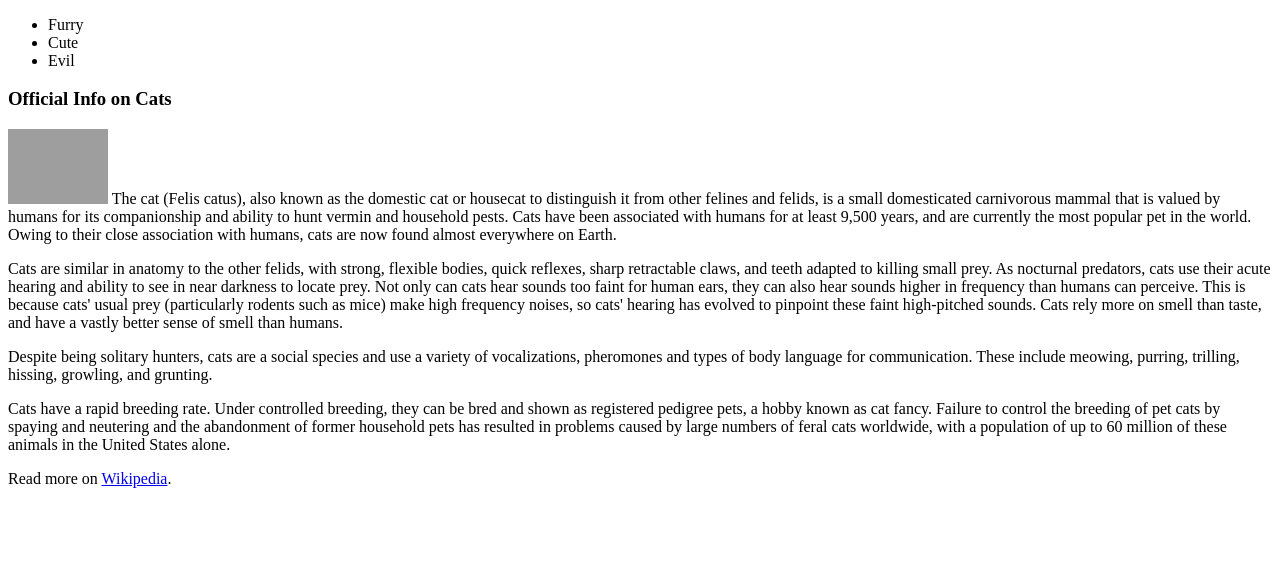
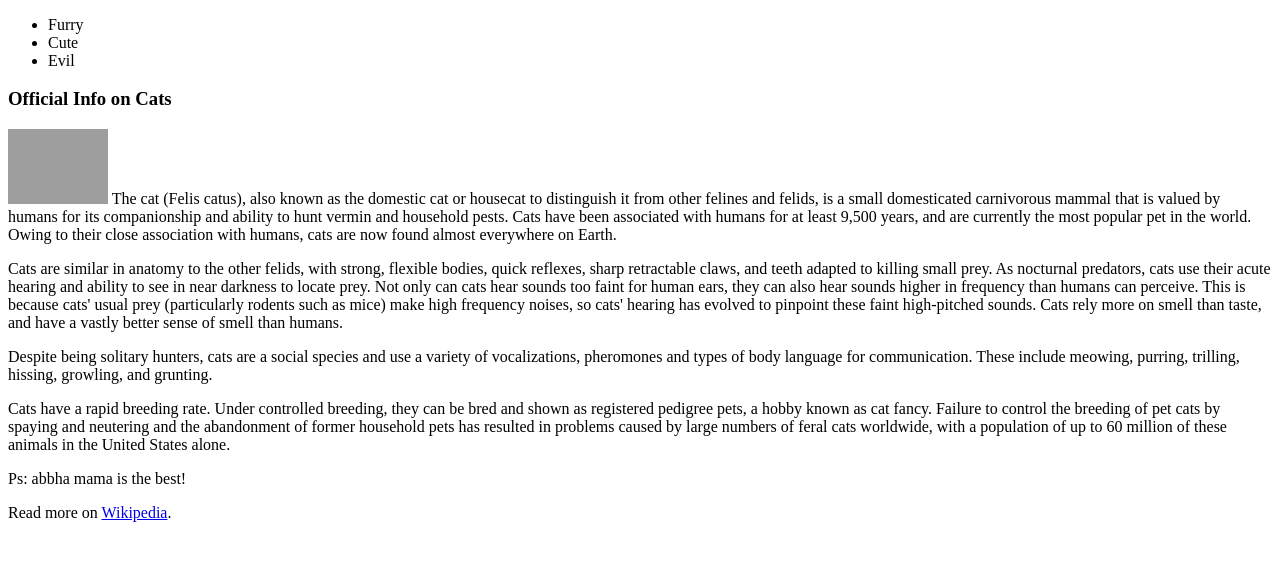
Before and after one commit to IpadAi/IpadAi.github.io, a plain HTML site: page index.html in a window 1280 px wide. Shown: the part 105-666 px from the top of the page. Drawn offline with Linux system fonts and the light colour scheme; grey boxes are pictures that could not be loaded.

Commit message:
Update index.html temp on l:24 dlt asap ater read

```diff
--- a/index.html
+++ b/index.html
@@ -21,7 +21,7 @@
     <p>Cats are similar in anatomy to the other felids, with strong, flexible bodies, quick reflexes, sharp retractable claws, and teeth adapted to killing small prey. As nocturnal predators, cats use their acute hearing and ability to see in near darkness to locate prey. Not only can cats hear sounds too faint for human ears, they can also hear sounds higher in frequency than humans can perceive. This is because cats' usual prey (particularly rodents such as mice) make high frequency noises, so cats' hearing has evolved to pinpoint these faint high-pitched sounds. Cats rely more on smell than taste, and have a vastly better sense of smell than humans.</p>
     <p>Despite being solitary hunters, cats are a social species and use a variety of vocalizations, pheromones and types of body language for communication. These include meowing, purring, trilling, hissing, growling, and grunting.</p>
     <p>Cats have a rapid breeding rate. Under controlled breeding, they can be bred and shown as registered pedigree pets, a hobby known as cat fancy. Failure to control the breeding of pet cats by spaying and neutering and the abandonment of former household pets has resulted in problems caused by large numbers of feral cats worldwide, with a population of up to 60 million of these animals in the United States alone.</p>
-
+     <p>Ps: abbha mama is the best!<p>
     Read more on <a href="http://en.wikipedia.org/wiki/Cat">Wikipedia</a>.
 
 </body>
```
